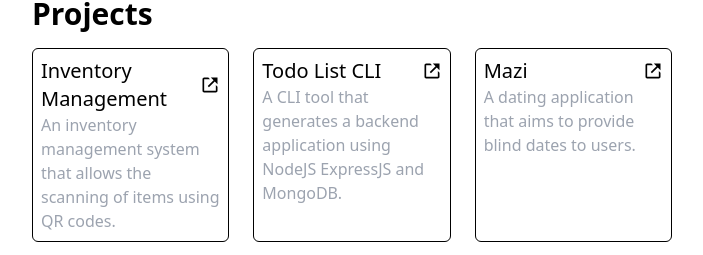
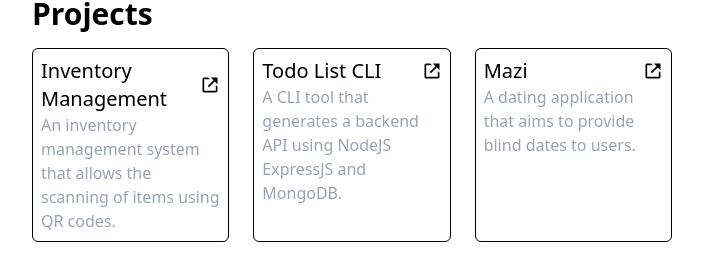
Before and after one commit to ervnjmsdnts/portfolio, a React (Create React App) app: page / in a window 1280 px wide. Shown: the part 428-683 px from the top of the page, without its empty margins (288-991 px from the left). Built offline with nearby package versions, Linux system fonts and the light colour scheme.

Commit message:
Fixed text

```diff
--- a/src/components/Projects.jsx
+++ b/src/components/Projects.jsx
@@ -31,7 +31,7 @@ const Projects = () => {
         />
         <Project
           name="Todo List CLI"
-          description="A CLI tool that generates a backend application using NodeJS ExpressJS and MongoDB."
+          description="A CLI tool that generates a backend API using NodeJS ExpressJS and MongoDB."
           githubHref="https://github.com/ervnjmsdnts/todolist-cli"
         />
         <Project
```
